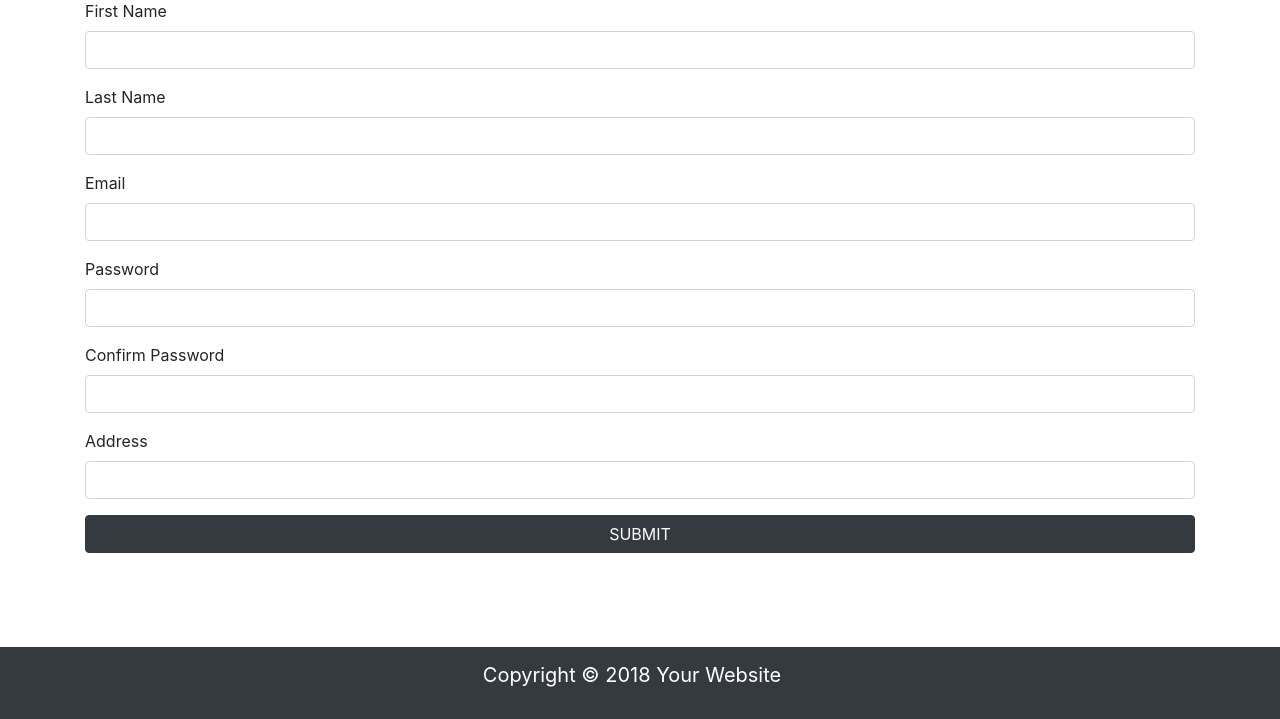
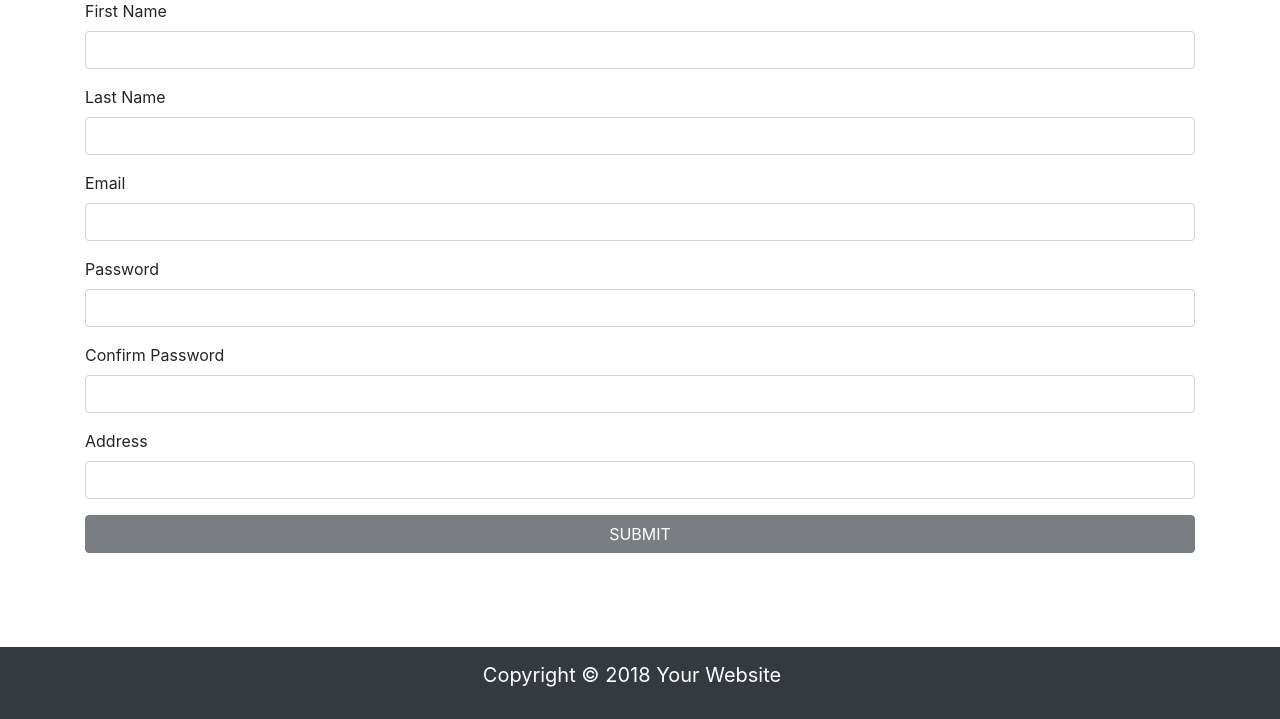
Before and after one commit to ag-ilustre/little-potted-friends-ecommerce, a PHP site: page /register.php in a window 1280 px wide. Shown: the part 81-800 px from the top of the page. Run offline with PHP 8.4, Linux system fonts and the light colour scheme; some libraries are stand-ins or nearby versions.

Commit message:
includes email validation (not yet final)

```diff
--- a/app/assets/js/script.js
+++ b/app/assets/js/script.js
@@ -149,21 +149,28 @@ $("#searchAnItem").keyup(function(){
 // 	});
 // });
 
-function validateEmail(email) {
-	$.ajax({
-		"url" : "../controllers/process_email.php",
-		"data" : {"email" : email},
-		"type" : "POST",
-		"success" : (data) => {
-			$('#error_email').css("color","red");
-			$('#error_email').html(data);
-		}
-	});
-}
 
-$('#email').blur(()=>{
-	let email = $('#email').val();
-	validateEmail(email);
+$('#email').keyup(function(){
+	let email = $(this).val();
+	let error = 0;
+
+	$("#btn_submit").html("<input class='btn btn-dark btn-block' type='submit' value='SUBMIT' id='btnRegister' disabled>");
+	$("#error_email").html("");
+
+	$.post("../controllers/validate_email.php", {email:email}, function(data){
+
+			if (data == 1) {
+				$('#error_email').css("color","red");
+				$("#error_email").html("Please enter a valid and unique email!");
+				error = 1;
+			}
+		})
+
+	if (error == 0) {
+		$.post("../controllers/process_email.php", {email:email}, function(data){
+			$("#btn_submit").html(data);
+			})
+	}
 
 });
 
@@ -211,47 +218,47 @@ $("#btnRegister").click(()=>{
 
 		// validation for the firstname
 		if (firstname == "") {
-			$("#firstname").next().css("color","red");
-			$("#firstname").next().html("First Name is required!");
+			$("#error_firstname").next().css("color","red");
+			$("#error_firstname").next().html("First Name is required!");
 			error_flag = 1;
 		} else {
-			$("#firstname").next().html("");
+			$("#error_firstname").next().html("");
 		}
 
 		// validation for the lastname
 		if (lastname == "") {
-			$("#lastname").next().css("color","red");
-			$("#lastname").next().html("Last Name is required!");
+			$("#error_lastname").next().css("color","red");
+			$("#error_lastname").next().html("Last Name is required!");
 			error_flag = 1;
 		} else {
-			$("#lastname").next().html("");
+			$("#error_lastname").next().html("");
 		}
 
 		// validation for the email
 		if (email == "") {
-			$("#email").next().css("color","red");
-			$("#email").next().html("Email is required!");
+			$("#error_email").next().css("color","red");
+			$("#error_email").next().html("Email is required!");
 			error_flag = 1;
 		} else {
-			$("#email").next().html("");
+			$("#error_email").next().html("");
 		}
 
 		// validation for the password
 		if (password == "") {
-			$("#password").next().css("color","red");
-			$("#password").next().html("Password is required!");
+			$("#error_password").next().css("color","red");
+			$("#error_password").next().html("Password is required!");
 			error_flag = 1;
 		} else {
-			$("#password").next().html("");
+			$("#error_password").next().html("");
 		}
 
 		// validation for the address
 		if (address == "") {
-			$("#address").next().css("color","red");
-			$("#address").next().html("Address is required!");
+			$("#error_address").next().css("color","red");
+			$("#error_address").next().html("Address is required!");
 			error_flag = 1;
 		} else {
-			$("#address").next().html("");
+			$("#error_address").next().html("");
 		}
 
 		if(error_flag == 0){
--- a/app/controllers/show_items.php
+++ b/app/controllers/show_items.php
@@ -23,7 +23,7 @@
 	                </div>
 	                <div class='card-footer'>
 	                	<input type='number' class='form-control mb-3'>
-	                  <button class='btn btn-block btn-primary'><i class='fas fa-shopping-cart'></i>  Add to Cart</button>
+	                  <button class='btn btn-block btn-dark'><i class='fas fa-shopping-cart'></i>  Add to Cart</button>
 	                </div>
 	              </div>
 	            </div>";
--- a/app/views/catalog.php
+++ b/app/views/catalog.php
@@ -25,7 +25,7 @@
 	</div>
 
 	<div class="row mt-2">
-		<div class="col-lg-3">
+		<div class="col-lg-2">
 			<div class="list-group">
 	      		<ul class="list-group">
 
@@ -72,7 +72,7 @@
 		</div>
 		<!-- /.col-lg-3 -->
 
-		<div class="col-lg-9">
+		<div class="col-lg-10">
 			<div class="row" id="products">
 				<?php
 					//connect to the database
--- a/app/views/register.php
+++ b/app/views/register.php
@@ -9,36 +9,38 @@
         		<!-- in the meantime, use "required" in input filed -->
         		<div class="form-group">
                     <label>First Name</label>
-                    <input type="text" class="form-control" name="firstname" id="firstname" required>
+                    <input type="text" class="form-control mb-1" name="firstname" id="firstname" required>
                     <p id="error_firstname"> </p>
                 </div>
                 <div class="form-group">
                     <label>Last Name</label>
-                    <input type="text" class="form-control" name="lastname" id="lastname" required>
+                    <input type="text" class="form-control mb-1" name="lastname" id="lastname" required>
                     <p id="error_lastname"> </p>
                 </div>
                 <div class="form-group">
                     <label>Email</label>
-                    <input type="text" class="form-control" name="email" id="email" required>
+                    <input type="text" class="form-control mb-1" name="email" id="email">
                     <p id="error_email"> </p>
                 </div>
                 <div class="form-group">
                     <label>Password</label>
-                    <input type="password" class="form-control" name="password" id="password" required>
+                    <input type="password" class="form-control mb-1" name="password" id="password" required>
                     <p id="error_password"> </p>
                 </div>
                  <div class="form-group">
                     <label>Confirm Password</label>
-                    <input type="password" class="form-control" name="cpassword" id="cpassword" required>
+                    <input type="password" class="form-control mb-1" name="cpassword" id="cpassword" required>
                     <p id="error_cpassword"> </p>
                 </div>
         		<div class="form-group">
                     <label>Address</label>
-                    <input type="text" class="form-control" name="address" id="address" required>
+                    <input type="text" class="form-control mb-1" name="address" id="address" required>
                     <p id="error_address"> </p>
                 </div>
                 <div class="text-center mt-2">
-	                <input class="btn btn-dark btn-block" type="submit" value="SUBMIT" id="btnRegister">
+
+	                <span id="btn_submit"><input class='btn btn-dark btn-block' type='submit' value='SUBMIT' id='btnRegister' disabled></span>
+
                 </div>
         	</form>
         </div>
```
Also changed, not shown: app/controllers/process_email.php (+9 -5 lines), app/controllers/validate_email.php (added, +12 -0 lines), source/demoNewStore.sql (added, +160 -0 lines), app/controllers/connect.php (line endings or trailing spaces).
